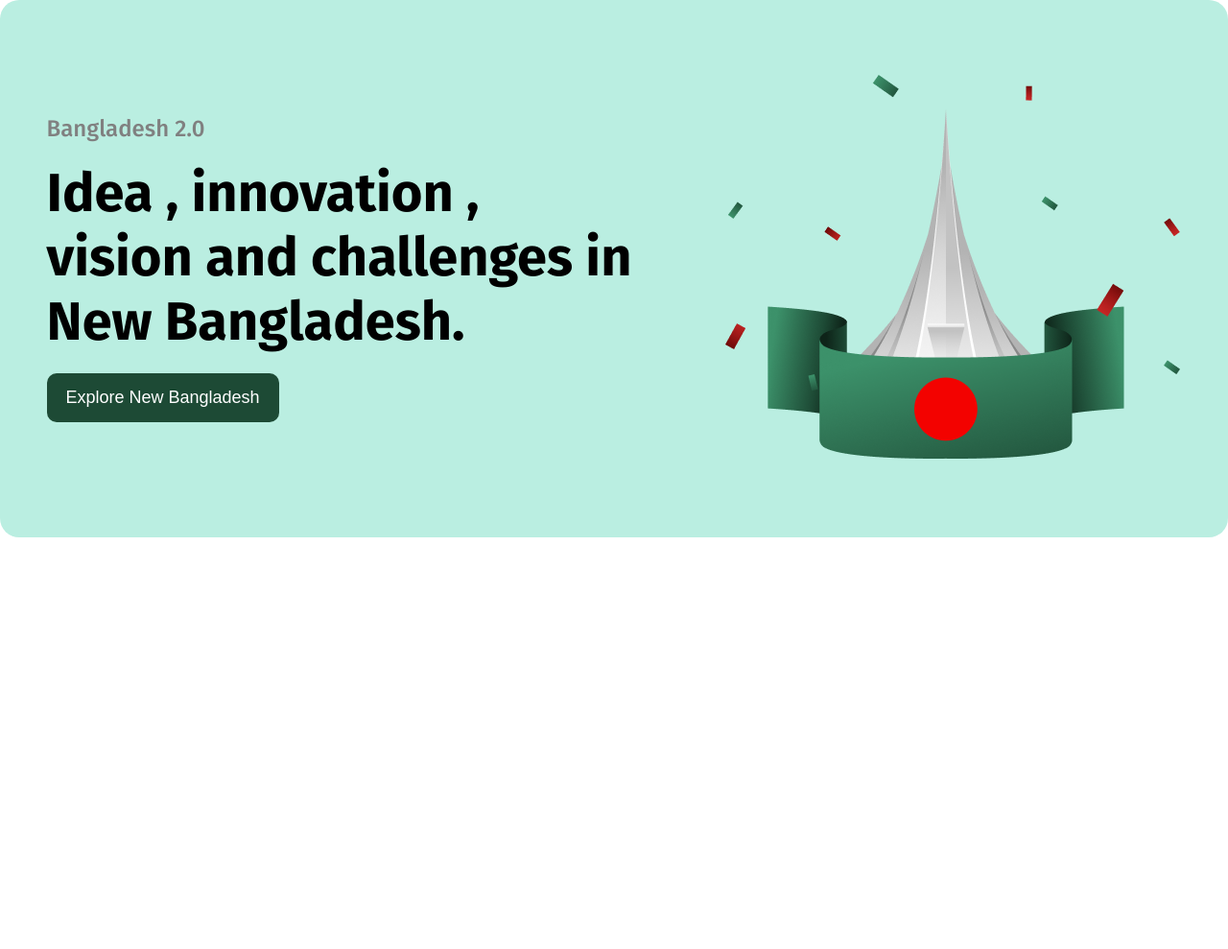
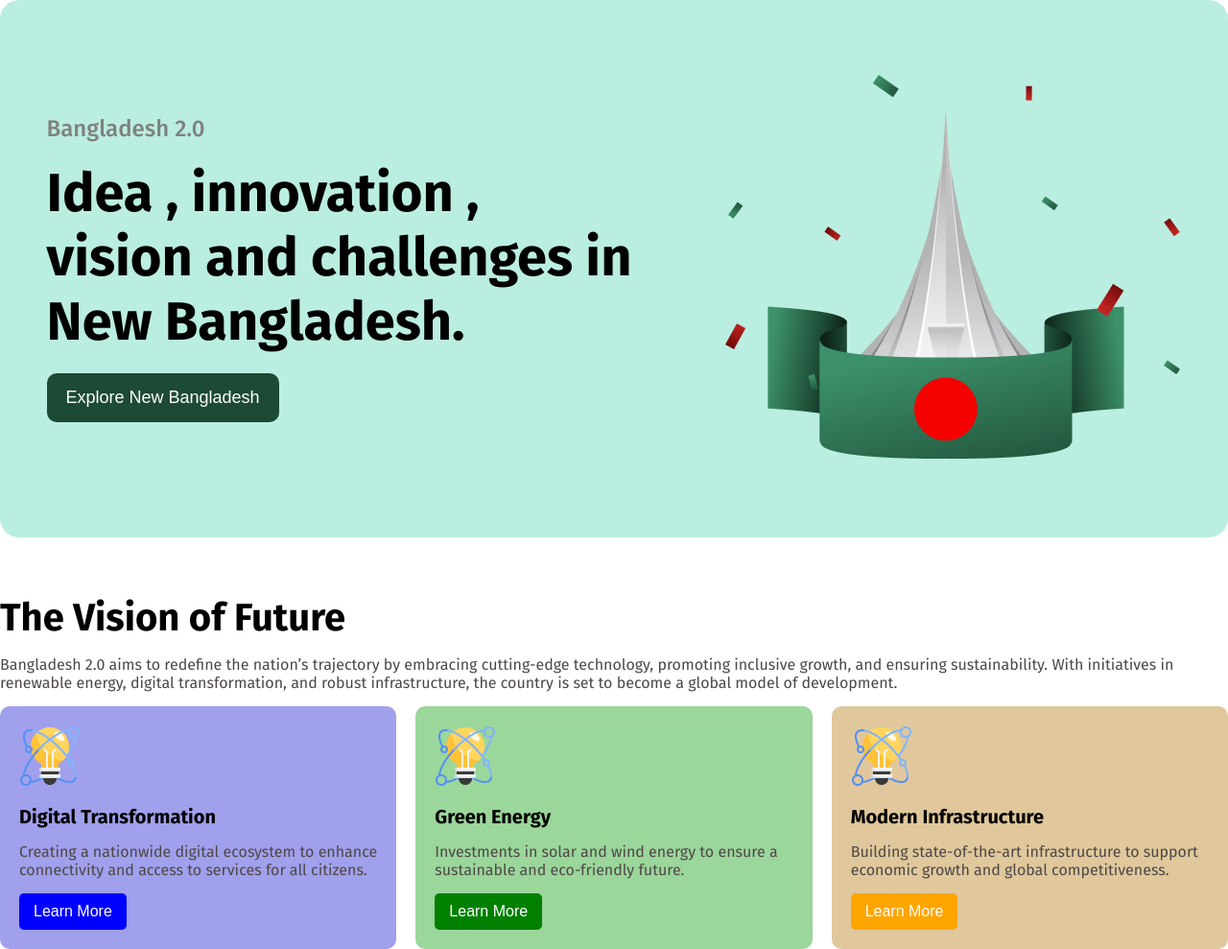
Before and after one commit to Shakib-cse/portfolio-project, a plain HTML site: page index.html in a window 1280 px wide. Shown: the whole page at 96% size. Before the commit the page ends 800 px from the top, so only its background shows below. Drawn offline with Linux system fonts and the light colour scheme.

Commit message:
finish the vision area

```diff
--- a/index.html
+++ b/index.html
@@ -33,6 +33,34 @@
           </div>
         </div>
       </div>
+      <div class="vision-area">
+        <div class="container">
+          <div class="vision-item">
+            <h2 class="">The Vision of Future</h2>
+            <p>Bangladesh 2.0 aims to redefine the nation’s trajectory by embracing cutting-edge technology, promoting inclusive growth, and ensuring sustainability. With initiatives in renewable energy, digital transformation, and robust infrastructure, the country is set to become a global model of development.</p>
+            <div class="vision-card">
+              <div class="card-item" style="background-color: rgb(160, 160, 236);">
+                <img src="./assets/card-icon.png" alt="Light photo">
+                <h5 class="fira-sans-bold">Digital Transformation</h5>
+                <p>Creating a nationwide digital ecosystem to enhance connectivity and access to services for all citizens.</p>
+                <button class="card-btn blue">Learn More</button>
+              </div>
+              <div class="card-item" style="background-color: rgb(155, 214, 155);">
+                <img src="./assets/card-icon.png" alt="Light photo">
+                <h5 class="fira-sans-bold">Green Energy</h5>
+                <p>Investments in solar and wind energy to ensure a sustainable and eco-friendly future.</p>
+                <button class="card-btn green">Learn More</button>
+              </div>
+              <div class="card-item" style="background-color: rgb(224, 200, 156);">
+                <img src="./assets/card-icon.png" alt="Light photo">
+                <h5 class="fira-sans-bold">Modern Infrastructure</h5>
+                <p>Building state-of-the-art infrastructure to support economic growth and global competitiveness.</p>
+                <button class="card-btn orange">Learn More</button>
+              </div>
+            </div>
+          </div>
+        </div>
+      </div>
     </main>
     <footer></footer>
   </body>
--- a/style.css
+++ b/style.css
@@ -11,6 +11,10 @@
 	color: white;
 	font-size: 18px;
     cursor: pointer;
+    transition: .4s;
+}
+.primary-btn:hover{
+    background-color: red;
 }
 /* google font area start */
 .fira-sans-thin {
@@ -142,3 +146,64 @@
     margin-bottom: 20px;
 }
 /* hero area end */
+
+/* vision area start */
+.vision-area {
+	padding-top: 60px;
+}
+.vision-item {
+	margin: 0 auto;
+	width: 1280px;
+}
+.vision-item h2 {
+	font-size: 40px;
+	margin-bottom: 15px;
+}
+.vision-item p {
+	color: #4e4747;
+	margin-bottom: 15px;
+}
+.card-item {
+	border-radius: 10px;
+	padding: 20px;
+}
+.vision-card {
+	display: grid;
+	align-items: center;
+	gap: 20px;
+	grid-template-columns: 1fr 1fr 1fr;
+}
+.card-item h5 {
+	font-size: 20px;
+	margin: 15px 0;
+}
+.card-btn {
+	padding: 10px 15px;
+	border: none;
+	border-radius: 5px;
+	color: white;
+	font-size: 16px;
+    cursor: pointer;
+}
+.blue{
+    background-color: blue;
+    transition: .4s;
+}
+.blue:hover{
+    background-color: black;
+}
+.orange{
+    background-color: orange;
+    transition: .4s;
+}
+.orange:hover{
+    background-color: black;
+}
+.green{
+    background-color: green;
+    transition: .4s;
+}
+.green:hover{
+    background-color: black;
+}
+/* vision area end */
```
